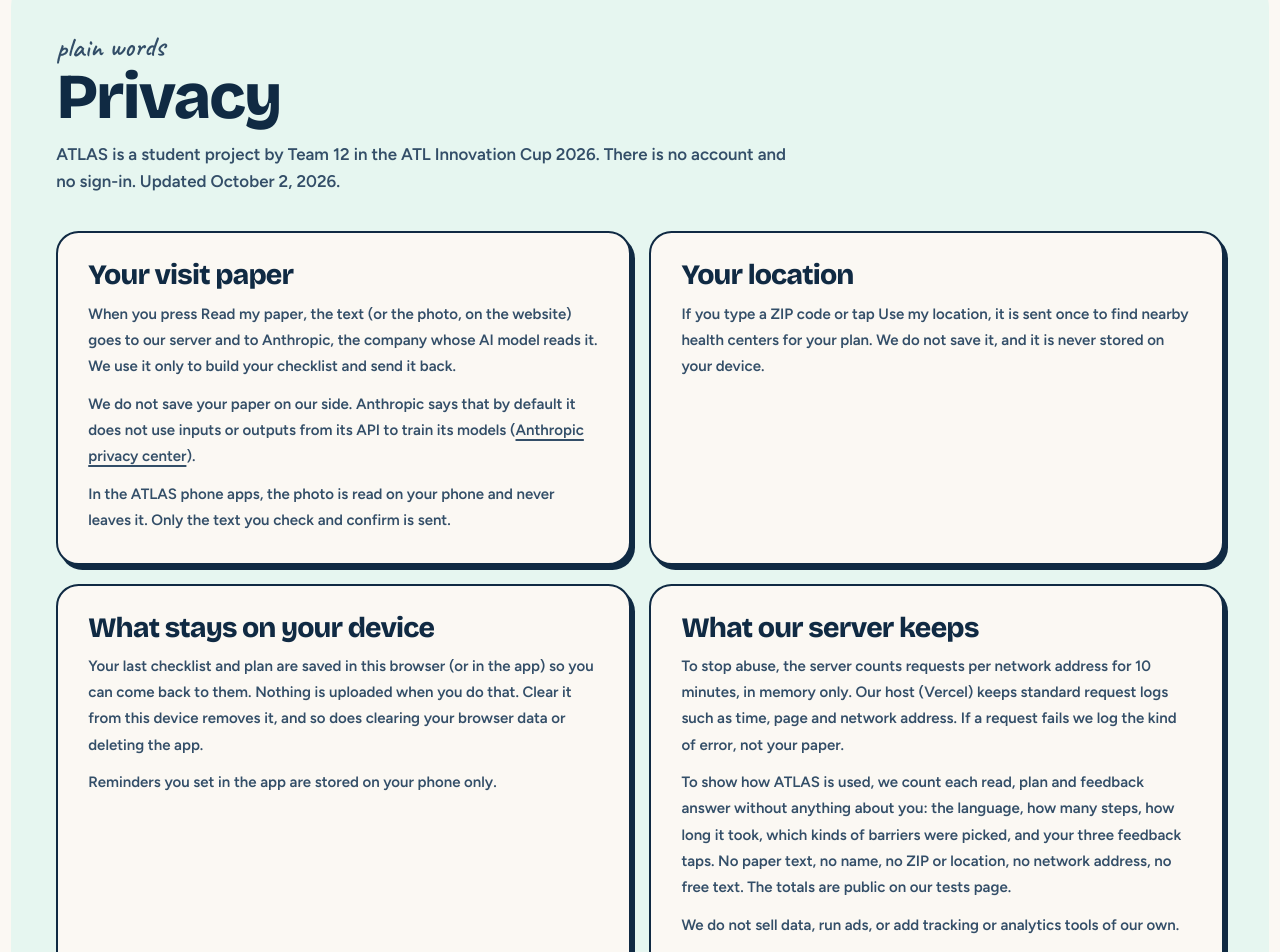
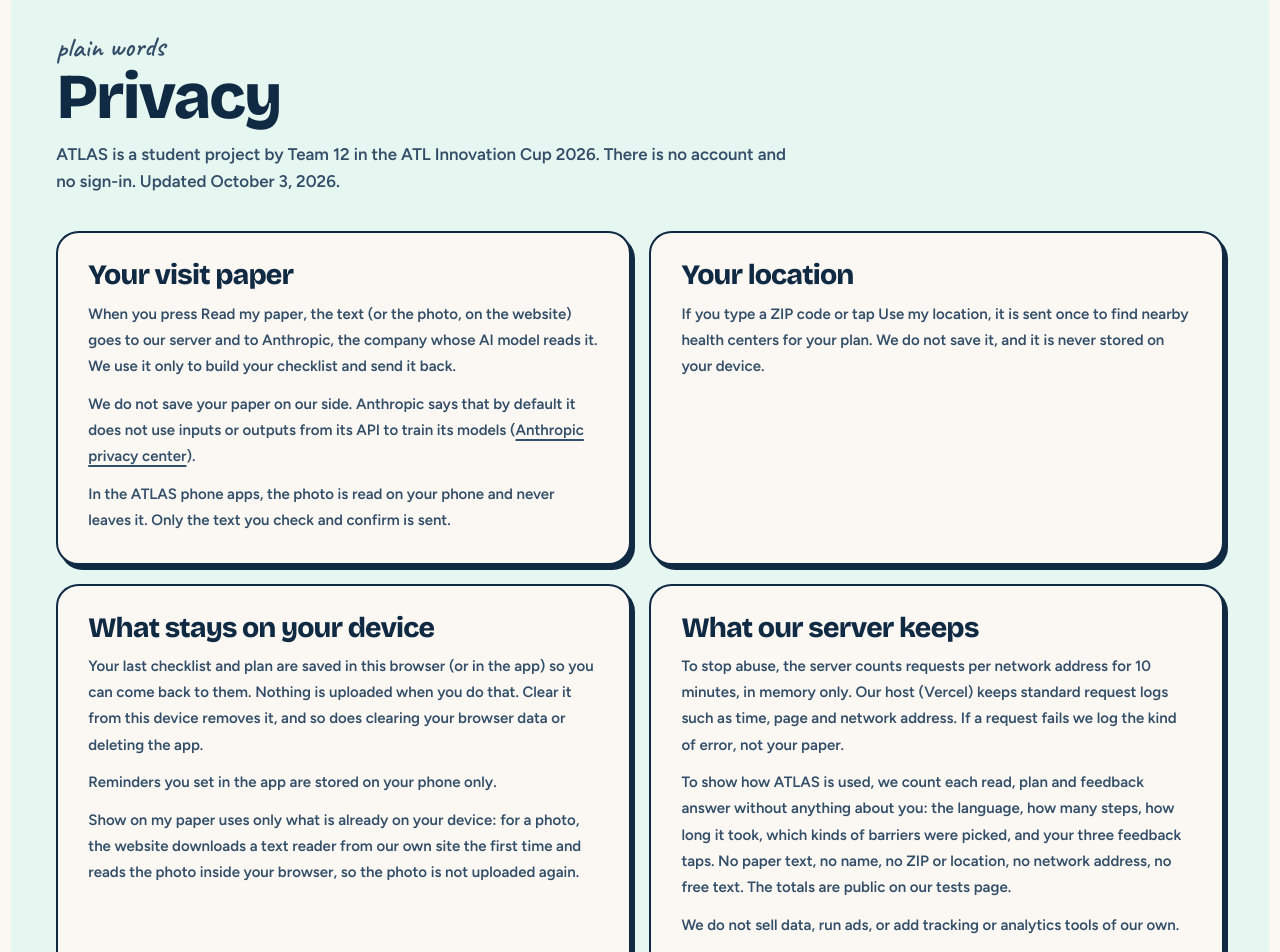
Before and after one commit to ACT-Team-12/atlas, a Next.js app in the folder web/: page /privacy in a window 1280 px wide. Shown: the part 127-1079 px from the top of the page. Built offline with nearby package versions, Linux system fonts and the light colour scheme.

Commit message:
docs(privacy): say Show on my paper reads the photo in the browser and uploads nothing

```diff
--- a/web/src/app/privacy/page.tsx
+++ b/web/src/app/privacy/page.tsx
@@ -7,7 +7,7 @@ export const metadata: Metadata = {
   description: "What ATLAS does with your visit paper, your location and your plan, on the website and in the mobile apps.",
 };
 
-const UPDATED = "October 2, 2026";
+const UPDATED = "October 3, 2026";
 
 function Block({ title, children }: { title: string; children: React.ReactNode }) {
   return (
@@ -42,6 +42,7 @@ export default function PrivacyPage() {
             <Block title="What stays on your device">
               <p>Your last checklist and plan are saved in this browser (or in the app) so you can come back to them. Nothing is uploaded when you do that. Clear it from this device removes it, and so does clearing your browser data or deleting the app.</p>
               <p>Reminders you set in the app are stored on your phone only.</p>
+              <p>Show on my paper uses only what is already on your device: for a photo, the website downloads a text reader from our own site the first time and reads the photo inside your browser, so the photo is not uploaded again.</p>
             </Block>
             <Block title="What our server keeps">
               <p>To stop abuse, the server counts requests per network address for 10 minutes, in memory only. Our host (Vercel) keeps standard request logs such as time, page and network address. If a request fails we log the kind of error, not your paper.</p>
```
